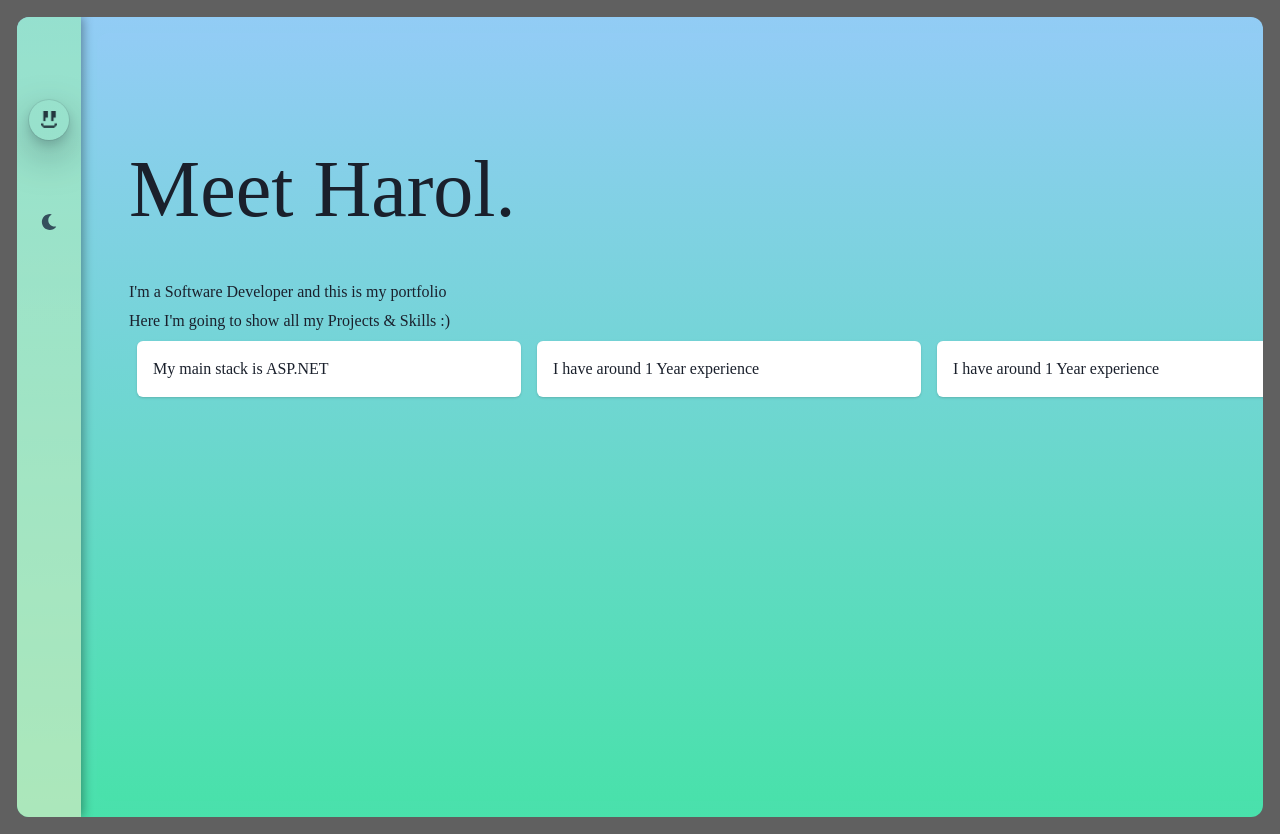
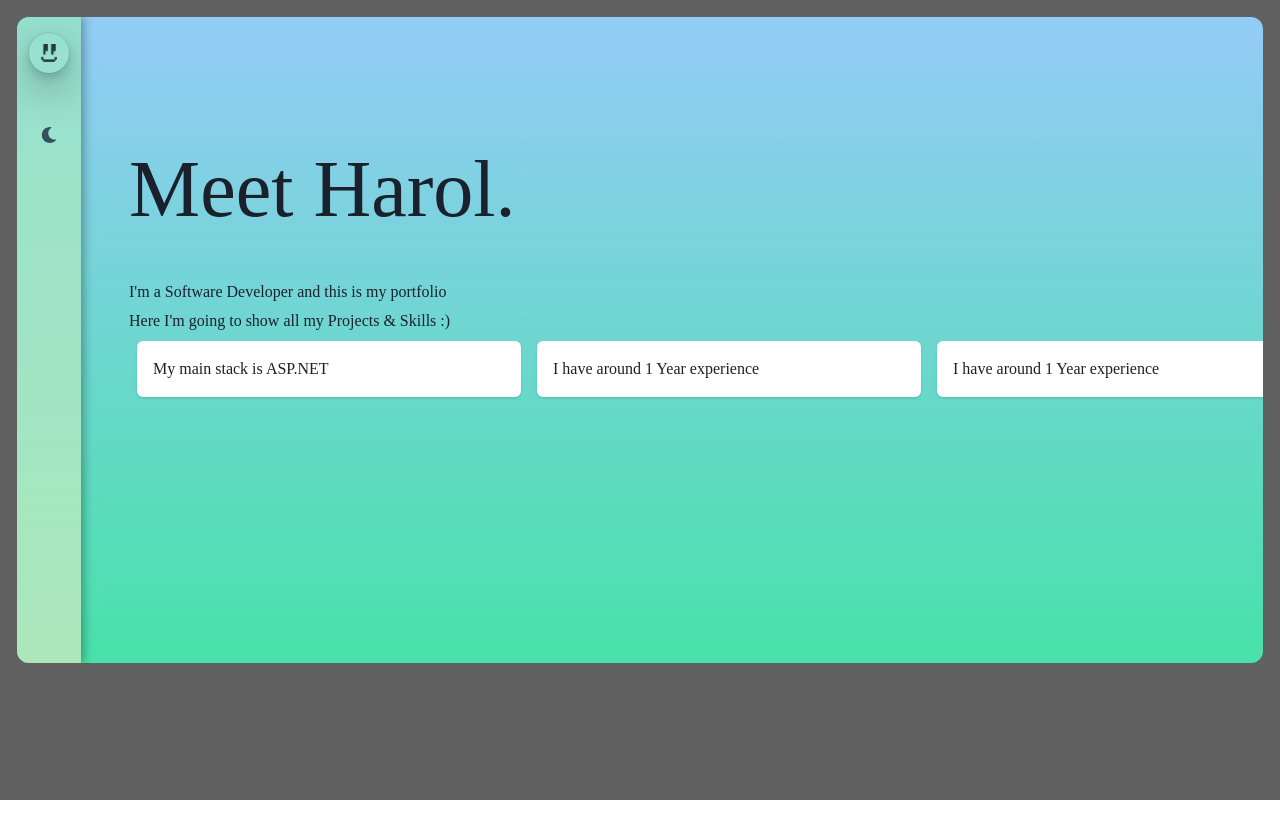
Before and after one commit to H4r0l/newPortfolio, a React (Vite) app: page / in a window 1280 px wide. After the commit the page ends 800 px from the top, so only its background shows below. Built offline with nearby package versions, Linux system fonts and the light colour scheme.

Commit message:
Fix: format fix and minor adjustments

```diff
--- a/src/App.jsx
+++ b/src/App.jsx
@@ -1,5 +1,13 @@
 import React from "react";
-import { Box, Card, Flex, Grid, Text, useColorMode, Heading } from "@chakra-ui/react";
+import {
+  Box,
+  Card,
+  Flex,
+  Grid,
+  Text,
+  useColorMode,
+  Heading,
+} from "@chakra-ui/react";
 import Navbar from "./components/Navbar";
 import { motion } from "framer-motion";
 
@@ -22,7 +30,7 @@ function App() {
               ? "linear(to-b, #92CCF5, #49E1AB)"
               : "linear(to-b, #245478, #9D3459)" // Darker shades for dark mode
           }
-          minH="100vh" // Adjust to ensure full viewport height
+          minH="80vh" // Adjust to ensure full viewport height
           display="flex" // Enable flexbox for content arrangement
           flexDirection="row" // Arrange content vertically
           overflowY="hidden"
@@ -75,8 +83,7 @@ function App() {
                   I'm a Software Developer and this is my portfolio
                 </Text>
                 Here I'm going to show all my Projects & Skills :)
-                <Grid
-                  templateColumns="repeat(3, 1fr)">
+                <Grid templateColumns="repeat(3, 1fr)">
                   <Card padding="1rem" margin={2} width="24rem">
                     My main stack is ASP.NET
                   </Card>
--- a/src/components/Navbar.jsx
+++ b/src/components/Navbar.jsx
@@ -5,15 +5,10 @@ import Negative from "../assets/Negative.png";
 import { FaSun, FaMoon } from "react-icons/fa";
 import { useColorMode } from "@chakra-ui/react";
 
-
 const Navbar = () => {
-
   const { colorMode, toggleColorMode } = useColorMode();
 
-
-
   return (
-
     <motion.div
       initial={{ bgGradient: "#97E8C0", opacity: 0 }}
       animate={{
@@ -39,7 +34,7 @@ const Navbar = () => {
         <VStack
           p={4}
           h="100%"
-            justifyContent="space-evenly"
+          justifyContent="space-between"
           flexGrow={1}
           pb="65vh"
         >
@@ -60,6 +55,7 @@ const Navbar = () => {
           >
             <img
               src={Negative}
+              filter="invert(100)"
               alt=""
               width={"16px"}
               height={"16px"}
```
Lines whose indentation alone changed are shown as unchanged.
